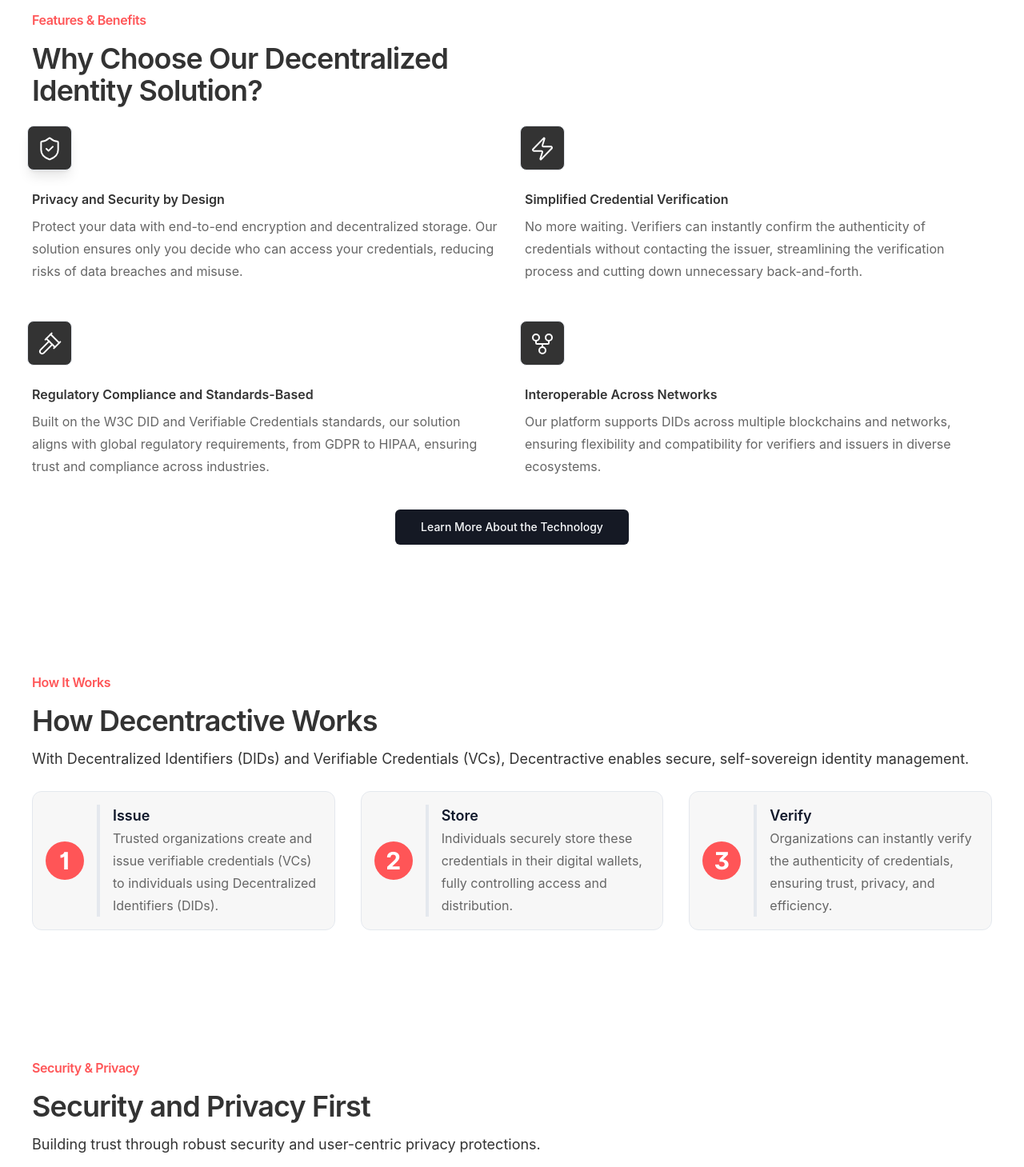
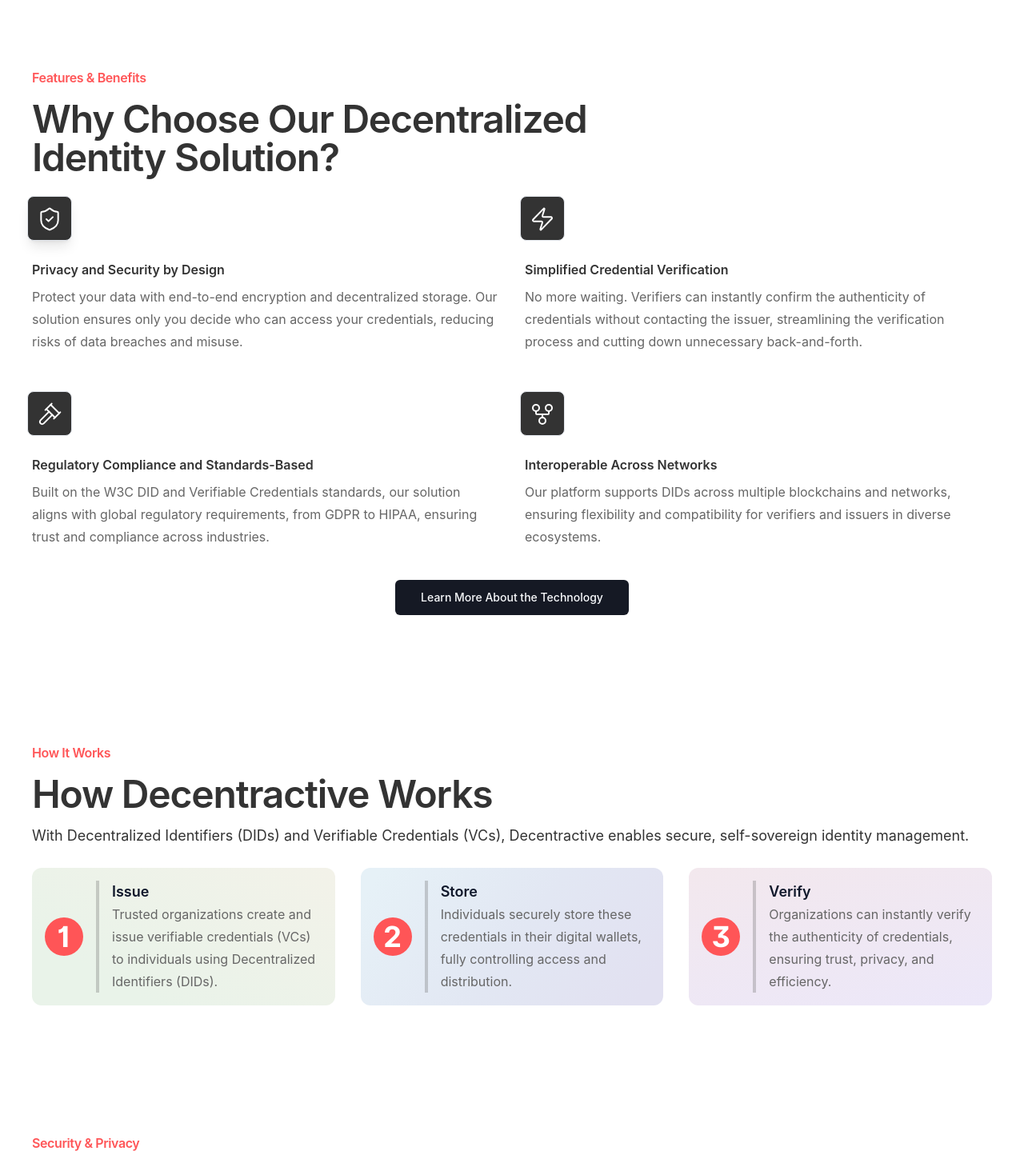
Before and after one commit to decentractive/www.decentractive.io, a Next.js app: page / in a window 1280 px wide. Shown: the part 1180-2639 px from the top of the page at 80% size. Built offline with nearby package versions, Linux system fonts and the light colour scheme; what tailwindcss-radix would draw is missing.

Commit message:
update text size

```diff
--- a/src/pages/index.tsx
+++ b/src/pages/index.tsx
@@ -73,7 +73,7 @@
           <div className="px-4 lg:px-8 overflow-hidden">
             <section className="mt-0 sm:mt-5 px-2">
               <p
-                className="mt-4 max-w-3xl text-3xl font-semibold tracking-tight sm:text-4xl"
+                className="mt-4 max-w-3xl text-4xl font-semibold tracking-tight sm:text-5xl"
                 data-aos="fade-up"
                 data-aos-delay="50"
               >
@@ -103,7 +103,7 @@
           <div className="px-4 lg:px-8 overflow-hidden">
             <section className="mt-0 sm:mt-5 px-2">
               <p
-                className="mt-4 max-w-3xl text-3xl font-semibold tracking-tight sm:text-4xl"
+                className="mt-4 max-w-3xl text-4xl font-semibold tracking-tight sm:text-5xl"
                 data-aos="fade-up"
                 data-aos-delay="50"
               >
@@ -147,7 +147,7 @@
               <h2 className="font-semibold tracking-tight text-[#FF5557]">
                 Features & Benefits
               </h2>
-              <p className="mt-4 max-w-3xl text-3xl font-semibold tracking-tight sm:text-4xl">
+              <p className="mt-4 max-w-3xl text-4xl font-semibold tracking-tight sm:text-5xl">
                 <span className="hidden sm:block">
                   <span className="inline-block align-top text-balance">
                     Why Choose Our Decentralized Identity Solution?
@@ -247,7 +247,7 @@
                 How It Works
               </h2>
               <p
-                className="mt-4 max-w-3xl text-3xl font-semibold tracking-tight sm:text-4xl"
+                className="mt-4 max-w-3xl text-4xl font-semibold tracking-tight sm:text-5xl"
                 id="credentialFlow"
               >
                 <span className="hidden sm:block">
@@ -265,16 +265,16 @@
             </div>
             <div className="mt-6 grid grid-cols-1 lg:grid-cols-3 gap-x-8 gap-y-6">
               <Card
-                className="bg-muted-foreground/5"
+                className="bg-[linear-gradient(209.48deg,_#F3F2E9_-0.82%,_#E9F3E9_77.43%)] dark:bg-[linear-gradient(110.1deg,_rgba(46,_29,_99,_0.4)_0%,_#3D0F34_100%)] border-none"
                 data-aos="fade-up"
                 data-aos-delay="10"
               >
                 <CardContent className="p-4">
                   <div className="grid grid-cols-[48px,auto] gap-4">
-                    <span className="self-center flex h-12 w-12 font-bold items-center justify-center rounded-full bg-[#FF5557] text-[#FFF] text-3xl slashZero">
+                    <span className="self-center flex h-12 w-12 font-bold items-center justify-center rounded-full bg-[#FF5557] text-[#FFF] text-4xl slashZero">
                       1
                     </span>
-                    <div className="border-l-4 pl-4">
+                    <div className="border-l-4 border-muted-foreground/30 pl-4">
                       <h4 className="font-semibold text-lg cursor-pointer flex gap-1">
                         Issue
                       </h4>
@@ -288,16 +288,16 @@
                 </CardContent>
               </Card>
               <Card
-                className="bg-muted-foreground/5"
+                className="bg-[linear-gradient(125.85deg,_#E6F1F7_5.4%,_#E2E7F3_51.6%,_#E2E1F1_92.37%)] dark:bg-[linear-gradient(141.64deg,_#26066B_3.52%,_#0E3551_66.02%,_#052847_88.03%)] border-none"
                 data-aos="fade-up"
                 data-aos-delay="10"
               >
                 <CardContent className="p-4">
                   <div className="grid grid-cols-[48px,auto] gap-4">
-                    <span className="self-center flex h-12 w-12 font-bold items-center justify-center rounded-full bg-[#FF5557] text-[#FFF] text-3xl slashZero">
+                    <span className="self-center flex h-12 w-12 font-bold items-center justify-center rounded-full bg-[#FF5557] text-[#FFF] text-4xl slashZero">
                       2
                     </span>
-                    <div className="border-l-4 pl-4">
+                    <div className="border-l-4 border-muted-foreground/30 pl-4">
                       <h4 className="font-semibold text-lg cursor-pointer flex gap-1">
                         Store
                       </h4>
@@ -311,16 +311,16 @@
                 </CardContent>
               </Card>
               <Card
-                className="bg-muted-foreground/5"
+                className="bg-[linear-gradient(166.95deg,_#F3E8ED_-2.86%,_#E9E7FD_139.46%)] dark:bg-[linear-gradient(200.41deg,_rgba(99,_29,_62,_0.4)_-5.53%,_rgba(35,_98,_111,_0.5)_97.77%)] border-none"
                 data-aos="fade-up"
                 data-aos-delay="10"
               >
                 <CardContent className="p-4">
                   <div className="grid grid-cols-[48px,auto] gap-4">
-                    <span className="self-center flex h-12 w-12 font-bold items-center justify-center rounded-full bg-[#FF5557] text-[#FFF] text-3xl slashZero">
+                    <span className="self-center flex h-12 w-12 font-bold items-center justify-center rounded-full bg-[#FF5557] text-[#FFF] text-4xl slashZero">
                       3
                     </span>
-                    <div className="border-l-4 pl-4">
+                    <div className="border-l-4 border-muted-foreground/30 pl-4">
                       <h4 className="font-semibold text-lg cursor-pointer flex gap-1">
                         Verify
                       </h4>
@@ -344,7 +344,7 @@
               <h2 className="font-semibold tracking-tight text-[#FF5557]">
                 Security & Privacy
               </h2>
-              <p className="mt-4 max-w-3xl text-3xl font-semibold tracking-tight sm:text-4xl">
+              <p className="mt-4 max-w-3xl text-4xl font-semibold tracking-tight sm:text-5xl">
                 <span className="hidden sm:block">
                   <span className="inline-block align-top text-balance">
                     Security and Privacy First
@@ -358,7 +358,11 @@
               </p>
             </div>
             <div className="mt-6 grid grid-cols-1 lg:grid-cols-[auto,60%] gap-x-8 gap-y-6">
-              <p className="text-base/7 text-muted-foreground lg:text-md/7 text-balance">
+              <p
+                className="text-base/7 text-muted-foreground lg:text-md/7 text-balance"
+                data-aos="fade-up"
+                data-aos-delay="10"
+              >
                 At Decentractive, we prioritize your data’s security and privacy
                 from the ground up. We implement industry-standard encryption,
                 adhere to GDPR guidelines, and follow privacy-by-design
@@ -367,7 +371,11 @@
                 evolve, aligning with global standards to meet the needs of all
                 our users.
               </p>
-              <div className="grid grid-cols-1 lg:grid-cols-2 gap-2">
+              <div
+                className="grid grid-cols-1 lg:grid-cols-2 gap-2"
+                data-aos="fade-up"
+                data-aos-delay="10"
+              >
                 <Card>
                   <CardContent className="p-2">
                     <div className="grid grid-cols-[48px,auto] gap-2">
@@ -384,7 +392,7 @@
                     </div>
                   </CardContent>
                 </Card>
-                <Card>
+                <Card className="">
                   <CardContent className="p-2">
                     <div className="grid grid-cols-[48px,auto] gap-2">
                       <div className="h-10 w-10 pt-2 border rounded-lg bg-foreground text-background shadow-lg self-center">
@@ -454,7 +462,7 @@
               <h2 className="font-semibold tracking-tight text-[#FF5557]">
                 Use cases
               </h2>
-              <p className="mt-4 max-w-3xl text-3xl font-semibold tracking-tight sm:text-4xl">
+              <p className="mt-4 max-w-3xl text-4xl font-semibold tracking-tight sm:text-5xl">
                 <span className="hidden sm:block">
                   <span className="inline-block align-top text-balance">
                     Use Cases Across Industries
@@ -562,7 +570,7 @@
         <div className="lg:w-full lg:max-w-4xl mx-auto px-4 pb-20 pt-6">
           <div className="mt-4 sm:mt-8 sm:text-center">
             <h1
-              className="text-4xl font-semibold sm:text-6xl tracking-tight"
+              className="text-4xl font-semibold sm:text-4xl tracking-tight"
               data-aos="fade-up"
               data-aos-delay="50"
             >
```
